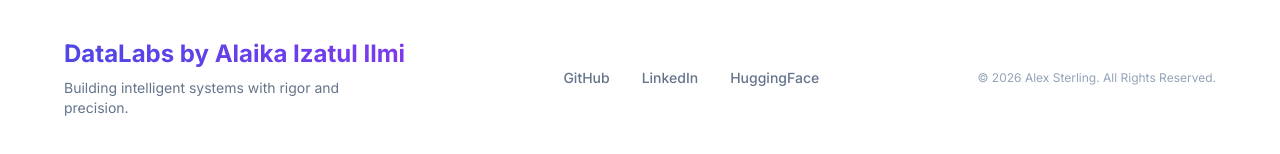
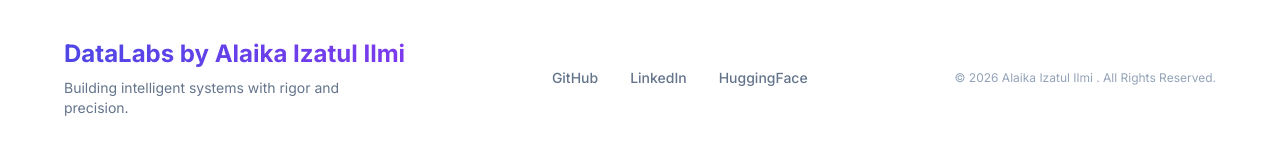
Before and after one commit to Alaika10/web_next, a Next.js app: page / in a window 1280 px wide. Shown: the part 1467-1621 px from the top of the page. Built offline with nearby package versions, Linux system fonts and the light colour scheme; no server answers.

Commit message:
perbaharui footer

```diff
--- a/components/Footer.tsx
+++ b/components/Footer.tsx
@@ -21,7 +21,7 @@ const Footer: React.FC = () => {
           <a href="#" className="text-sm font-medium text-slate-500 hover:text-indigo-600 transition-colors">HuggingFace</a>
         </div>
         <div className="text-slate-400 text-xs">
-          © {new Date().getFullYear()} Alex Sterling. All Rights Reserved.
+          © {new Date().getFullYear()} Alaika Izatul Ilmi . All Rights Reserved.
         </div>
       </div>
     </footer>
```
